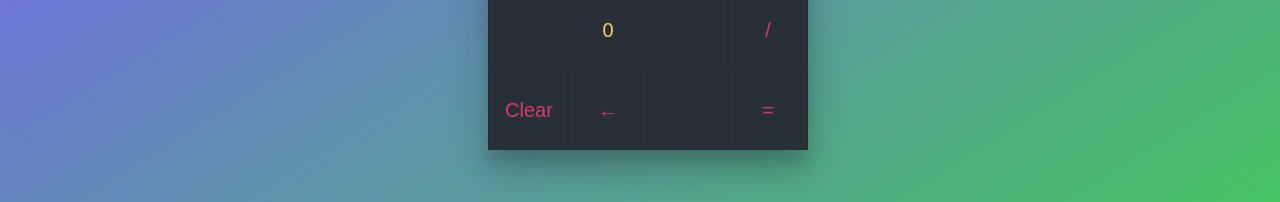
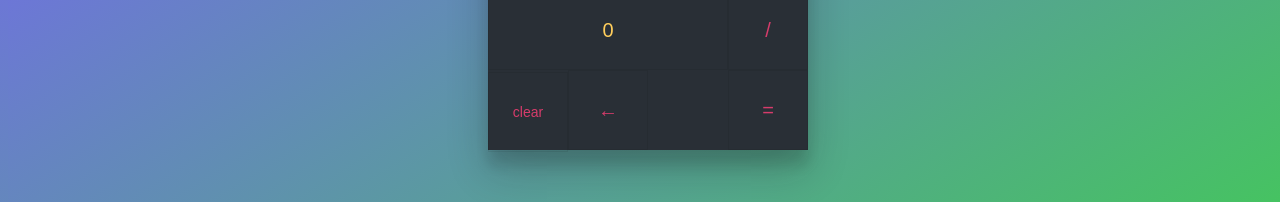
Before and after one commit to HugoMontes/react-calculadora-app, a React (Create React App) app: page / in a window 1280 px wide. Shown: the part 358-560 px from the top of the page. Built offline with nearby package versions, Linux system fonts and the light colour scheme.

Commit message:
Propiedad type para estilos css

```diff
--- /dev/null
+++ b/src/components/Button.css
@@ -0,0 +1,3 @@
+.button-long-text{
+    font-size: 14px;
+}
--- a/src/components/Button.jsx
+++ b/src/components/Button.jsx
@@ -1,12 +1,13 @@
 // Importar React
 import React from 'react'
-// Importar PropTyptes
 import PropTypes from 'prop-types'
+// Importar el archivo css
+import './Button.css'
 
 // Componente funcional
 // Componente que muestra un boton
-const Button = ({text, clickHandler}) => (
-    <button onClick={ () => clickHandler(text) }>
+const Button = ({type, text, clickHandler}) => (
+    <button className={type} onClick={ () => clickHandler(text) }>
         <span>{text}</span>
     </button>
 )
--- a/src/components/Functions.jsx
+++ b/src/components/Functions.jsx
@@ -8,7 +8,7 @@
 // son manejadores de eventos (Clear, Eliminar caracter)
 const Functions = ({onContentClear, onDelete}) => (
     <section className="functions">
-        <Button text="Clear" clickHandler={onContentClear} />
+        <Button type="button-long-text" text="clear" clickHandler={onContentClear} />
         <Button text="&larr;" clickHandler={onDelete} />
     </section>
 )
```
Also changed, not shown: 1 other file (tests, documents, lock files or other folders).
